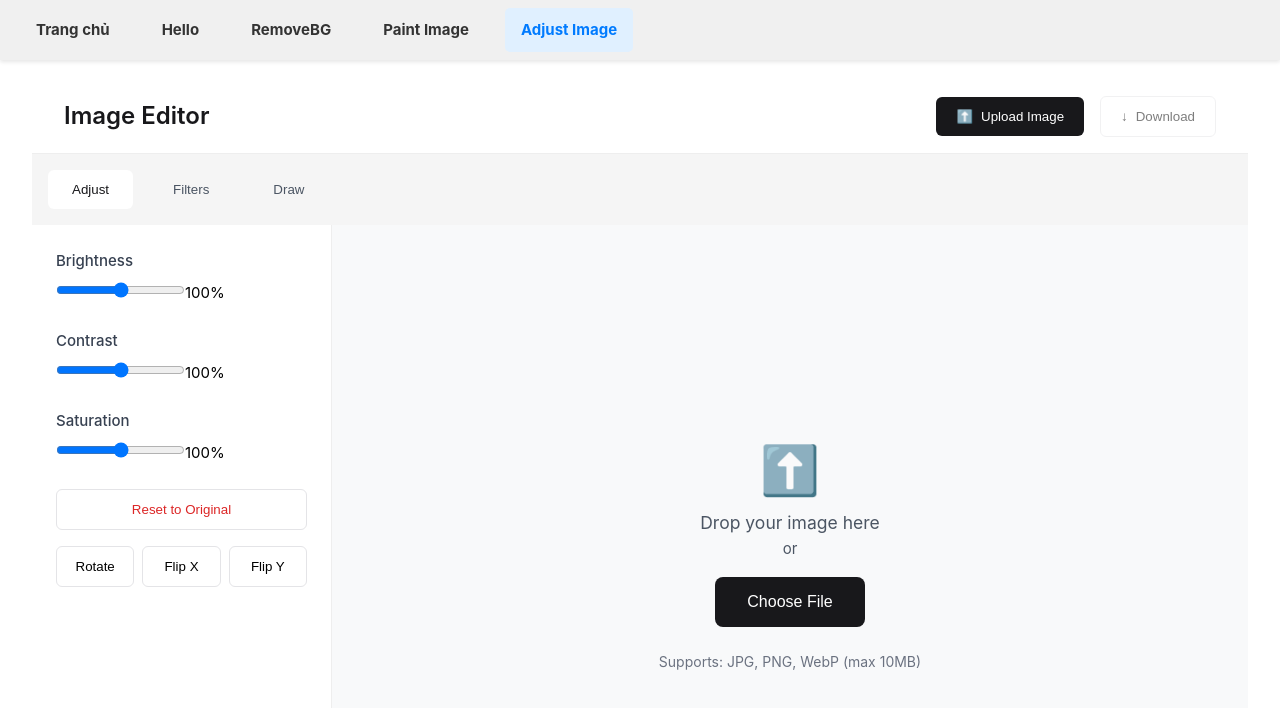
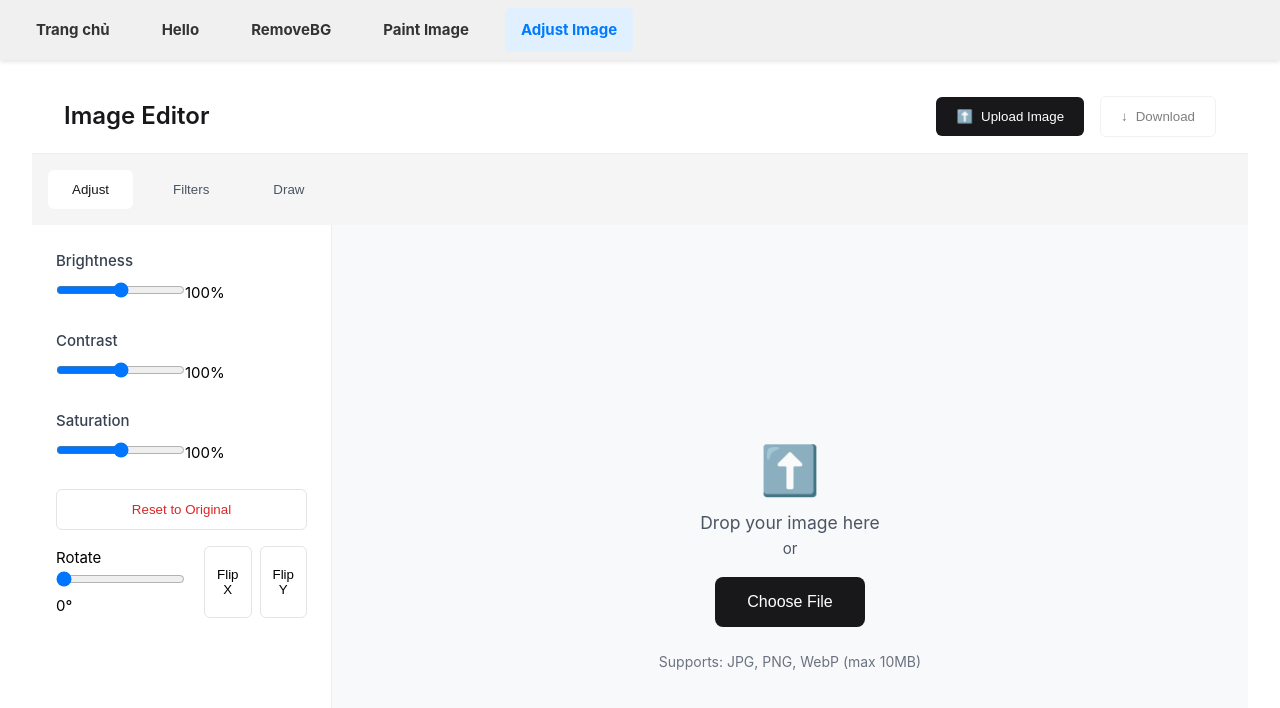
Before and after one commit to duyphan1410/Vue.NET-ImageStudio, a Vue app in the folder frontend/: page /adjust-image in a window 1280 px wide. Shown: the top 708 px of the page. Built offline with nearby package versions, Linux system fonts and the light colour scheme; what vue-konva would draw is missing.

Commit message:
update: rotate, flip

```diff
--- a/frontend/src/components/AdjustImage.vue
+++ b/frontend/src/components/AdjustImage.vue
@@ -16,6 +16,9 @@ const uploadRef = ref(null);
 const brightness = ref(100);
 const contrast = ref(100);
 const saturation = ref(100);
+const rotateAngle = ref(0);
+const flipX = ref(false);
+const flipY = ref(false);
 
 // Drawing tools
 const selectedTool = ref('brush');
@@ -70,7 +73,9 @@ const switchTab = (tab) => {
   activeTab.value = tab;
 };
 const imageStyle = computed(() => ({
-  filter: `brightness(${brightness.value}%) contrast(${contrast.value}%) saturate(${saturation.value}%)`
+  filter: `brightness(${brightness.value}%) contrast(${contrast.value}%) saturate(${saturation.value}%)`,
+  transform: `rotate(${rotateAngle.value}deg) scaleX(${flipX.value ? -1 : 1}) scaleY(${flipY.value ? -1 : 1})`,
+
 }));
 
 
@@ -129,13 +134,15 @@ const resetToOriginal = () => {
   }
 };
 
-// Transform operations
-const rotateImage = () => {
-  // Implement rotation logic
-};
+const flipImage = (axis) => {
+  // Implement flip logic\
+  if (axis === 'x') flipX.value = !flipX.value;
+  if (axis === 'y') flipY.value = !flipY.value;
 
-const flipImage = (axis) => {
-  // Implement flip logic
+  // Apply flip immediately using CSS
+  imageStyle.value.transform = `rotate(${rotateAngle.value}deg) scaleX(${flipX.value ? -1 : 1}) scaleY(${flipY.value ? -1 : 1})`;
+
+
 };
 
 // Download function
@@ -279,7 +286,17 @@ const downloadImage = () => {
           <button class="reset-btn" @click="resetToOriginal">Reset to Original</button>
 
           <div class="transform-controls">
-            <button class="transform-btn" @click="rotateImage">Rotate</button>
+            <!-- slider for rotate -->
+            <div class="rotate-slider">
+              <label>Rotate</label>
+              <input
+                type="range"
+                v-model="rotateAngle"
+                min="0"
+                max="360"
+              />
+              <span>{{ rotateAngle }}°</span>
+            </div>
             <button class="transform-btn" @click="() => flipImage('x')">Flip X</button>
             <button class="transform-btn" @click="() => flipImage('y')">Flip Y</button>
           </div>
@@ -314,7 +331,7 @@ const downloadImage = () => {
         <img
           v-else
           :src="editedImage"
-          :style="[{ filter: currentFilter || `${imageStyle.filter}` }]"
+          :style="[{ filter: currentFilter || `${imageStyle.filter}` },{transform: imageStyle.transform}]"
           alt="Editing preview"
           class="preview-image"
         />
```
Also changed, not shown: 1 other file (tests, documents, lock files or other folders).
